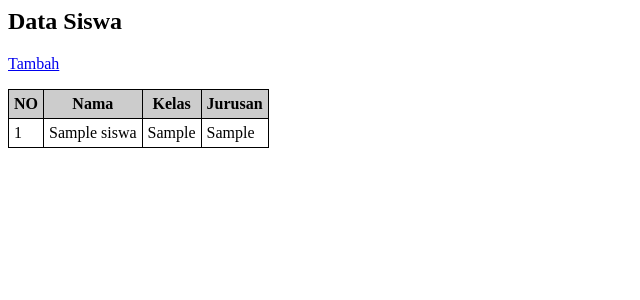
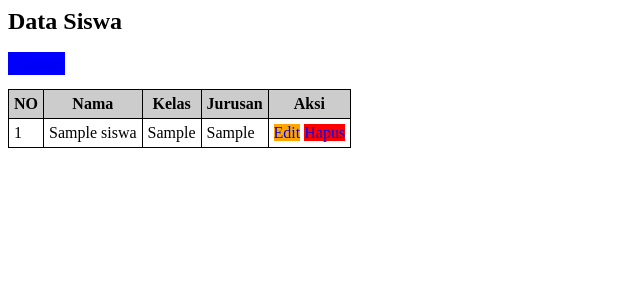
Before and after one commit to Asatidz/PHP-CRUD, a PHP site: page / in a window 1280 px wide. Shown: the top 300 px of the page, without its empty margins (0-640 px from the left). Run offline with PHP 8.4, Linux system fonts and the light colour scheme; tables that the repository leaves empty or names only in its code hold one stand-in row (values such as "Sample post").

Commit message:
Update index.php

```diff
--- a/index.php
+++ b/index.php
@@ -2,7 +2,7 @@
 
 <h2>Data Siswa</h2>
 <p>
-    <a href="tambah.php">Tambah</a>
+    <a class="tambah" href="tambah.php">Tambah</a>
 </p>
 <table>
     <thead>
@@ -10,6 +10,7 @@
         <th>Nama</th>
         <th>Kelas</th>
         <th>Jurusan</th>
+        <th>Aksi</th>
     </thead>
     <tbody>
 
@@ -19,14 +20,20 @@ include "config.php";
 $query = "select * from siswa";
 
 $hasil = mysqli_query($koneksi,$query);
+$no=1;
 while($data = mysqli_fetch_assoc($hasil)){?>
         <tr>
-            <td> <?=$data['id']?> </td>
+            <td> <?=$no?> </td>
             <td> <?=$data['nama']?> </td>
             <td> <?=$data['kelas']?> </td>
             <td> <?=$data['jurusan']?> </td>
+            <td>
+                <a class="tombol edit" href="edit.php?id=<?=$data['id']?>">Edit</a>
+                <a class="tombol hapus" href="hapus.php?id=<?=$data['id']?>">Hapus</a>
+            </td>
         </tr>
 <?php
+$no++;
 }
 ?>
 
@@ -48,4 +55,25 @@ while($data = mysqli_fetch_assoc($hasil)){?>
     th{
         background:#ccc;
     }
+    a{
+        text-decoration:none;
+    }
+    .tambah{
+        background:blue;
+        color;white;
+        padding:3px;
+        font:weight:bold;
+    }
+    .tombol1{
+        color:black;
+        padding:3px;
+        font-size:12px;
+    }
+    .edit{
+        background:orange;
+    }
+    .hapus{
+
+        background:red;
+    }
 </style>
```
